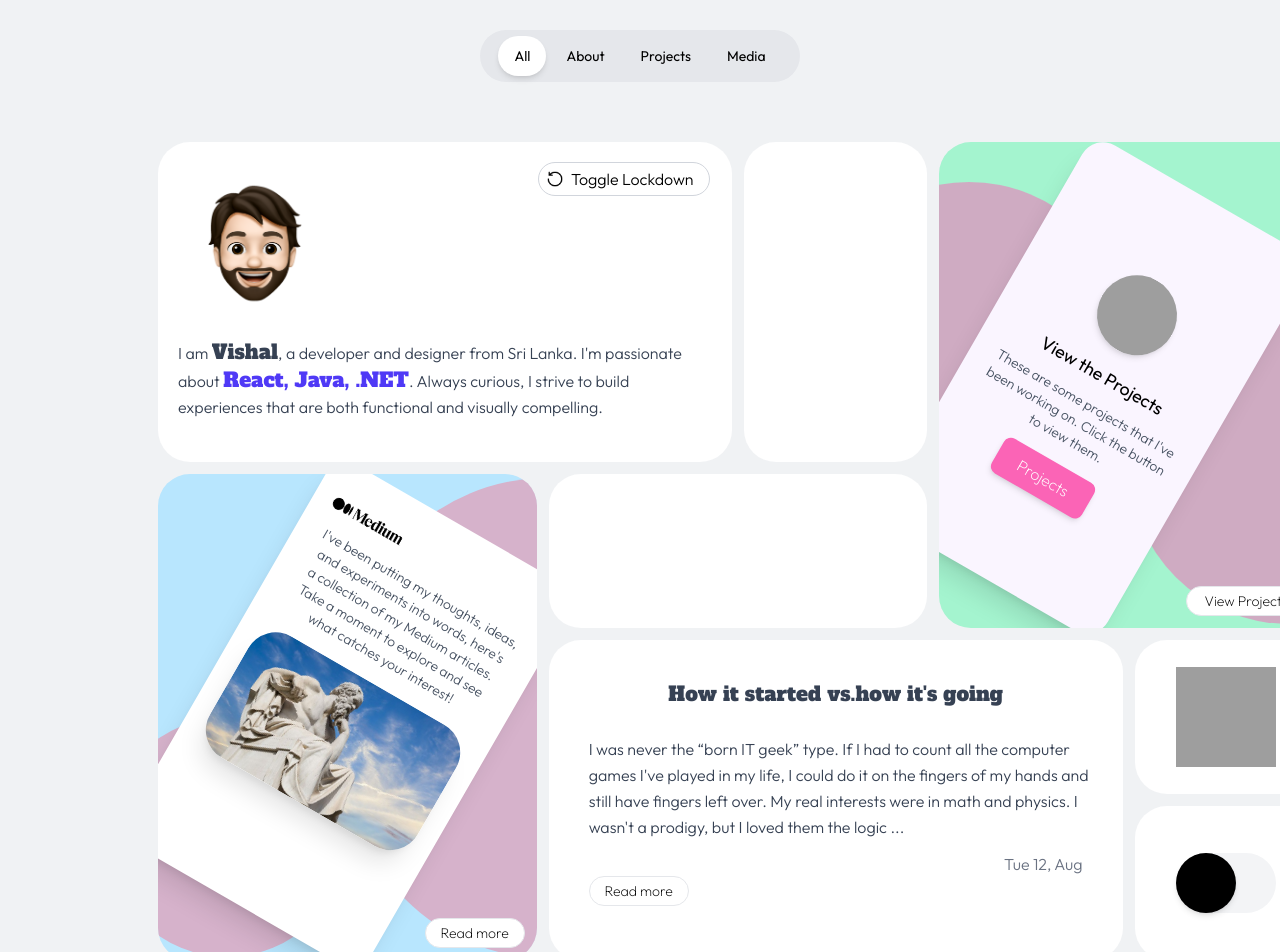
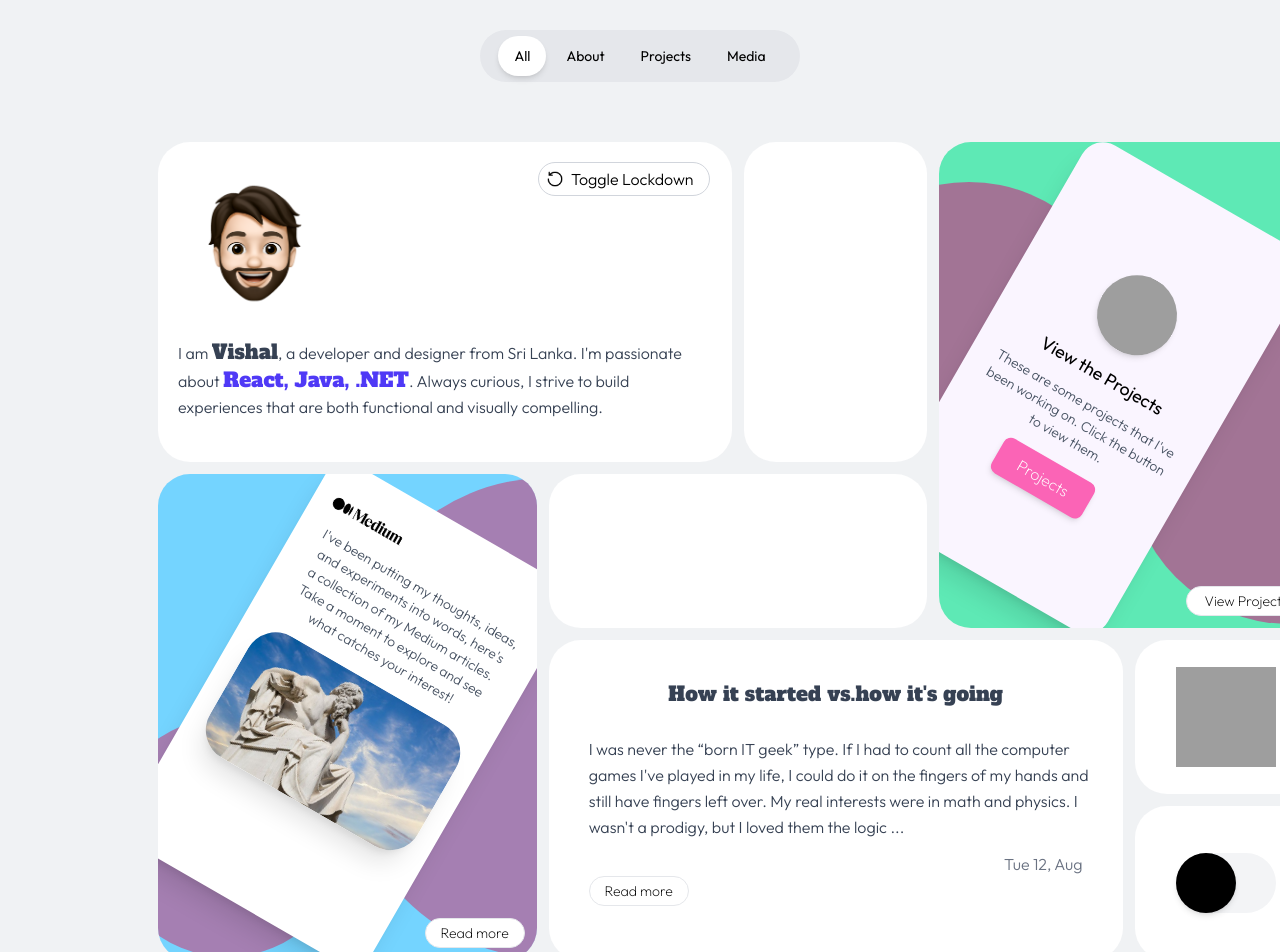
Before and after one commit to VishalOz/VishFolio, a React (Vite) app: page / in a window 1280 px wide. Shown: the top 952 px of the page. Built offline with nearby package versions, Linux system fonts and the light colour scheme; grey boxes are pictures that could not be loaded.

Commit message:
feat(Color lookup)

```diff
--- a/src/Home.jsx
+++ b/src/Home.jsx
@@ -17,6 +17,8 @@ const Home = () => {
   const [theme, setTheme] = useState("light");
 
   const [selected, setSelected] = useState('All');
+
+  const [showDetail, setShowDetail] = useState(false);
 
   const isActive = (category) => {
     return selected === "All" || selected === category;
@@ -95,15 +97,15 @@ const Home = () => {
 
         <motion.div
           className={`row-span-3 col-span-2 rounded-4xl p-5 flex items-end justify-end relative overflow-hidden
-          ${theme === 'dark' ? 'bg-black border border-gray-300' : 'bg-emerald-200'}`}
+          ${theme === 'dark' ? 'bg-black border border-gray-300' : 'bg-emerald-300'}`}
           animate={{ opacity: isActive('Projects') ? 1 : 0.3, scale: isActive('Projects') ? 1 : 0.97}}
           transition={{ duration: 0.3, ease: 'easeInOut' }}>
 
-          <div className={`${theme === 'dark' ? 'bg-white border border-white opacity-70' : 'bg-pink-400'}
+          <div className={`${theme === 'dark' ? 'bg-white border border-white opacity-70' : 'bg-pink-600'}
             absolute top-10 right-1/2 w-80 h-90 rounded-full opacity-50`}></div>
 
           <div
-            className={`${theme === 'dark' ? 'bg-white border border-white opacity-70' : 'bg-pink-400'}
+            className={`${theme === 'dark' ? 'bg-white border border-white opacity-70' : 'bg-pink-600'}
               absolute top-1/3 left-1/2 w-80 h-80 rounded-full opacity-50`}>
           </div>
 
@@ -124,11 +126,11 @@ const Home = () => {
         </motion.div>
 
         <motion.div className={`relative flex justify-center row-span-3 col-span-2 rounded-4xl p-5
-        ${theme === 'dark' ? 'bg-black border border-gray-300' : 'bg-sky-200'} overflow-hidden`}
+        ${theme === 'dark' ? 'bg-black border border-gray-300' : 'bg-sky-300'} overflow-hidden`}
         animate={{opacity: isActive('Media') ? 1 : 0.3, scale: isActive('Media') ? 1 : 0.97}}
         transition={{duration: 0.3, ease: 'easeInOut' }}>
-          <div className={`${theme ==='dark' ? 'bg-white border border-white opacity-70' : "bg-rose-400"} absolute top-1 left-1/2 w-100 h-120 rounded-full opacity-40`}></div>
-          <div className={`${theme ==='dark' ? 'bg-white border border-white opacity-70' : "bg-rose-400"} absolute top-1/2 right-1/2 w-60 h-60 rounded-full opacity-40`}></div>
+          <div className={`${theme ==='dark' ? 'bg-white border border-white opacity-70' : "bg-rose-600"} absolute top-1 left-1/2 w-100 h-120 rounded-full opacity-40`}></div>
+          <div className={`${theme ==='dark' ? 'bg-white border border-white opacity-70' : "bg-rose-600"} absolute top-1/2 right-1/2 w-60 h-60 rounded-full opacity-40`}></div>
           <Median />
           <div className={`absolute bottom-3 right-3`}>
             <button className={`${theme === "dark" ? "bg-black text-white border border-gray-200 " : "bg-white text-black border border-gray-200 "} hover:border-gray-400 transition duration-300 w-25 px-3 py-1 rounded-full text-sm`}>
@@ -188,7 +190,7 @@ const Home = () => {
             </div>
         </div>
 
-        <div className={`relative overflow-hidden row-span-2 col-span-3 rounded-4xl p-5 ${theme === 'dark' ? 'bg-black border border-gray-300' : 'bg-yellow-200'}`}>
+        <div className={`relative overflow-hidden row-span-2 col-span-3 rounded-4xl p-5 ${theme === 'dark' ? 'bg-black border border-gray-300' : 'bg-yellow-300'}`}>
           <div className={`${theme === 'dark' ? 'bg-white border border-white' : 'bg-rose-300'} absolute top-1/2 left-1 w-150 h-150 rounded-full opacity-90`}></div>
           <div className="absolute top-0 left-0 w-full h-full flex justify-center items-center">
             <Sm />
```
